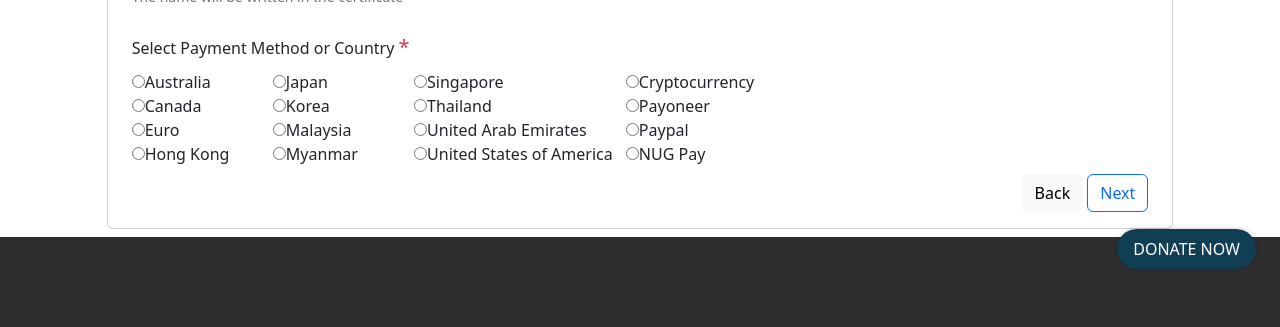
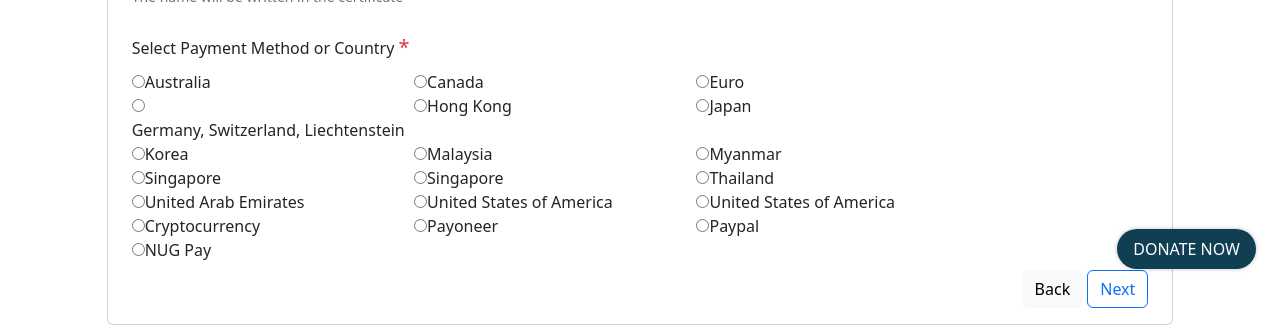
Before and after one commit to miikedev/ytu_frontend, a React (Create React App) app: page /form in a window 1280 px wide. Shown: the part 507-834 px from the top of the page. Built offline with nearby package versions, Linux system fonts and the light colour scheme; no server answers.

Commit message:
Update Changes

```diff
--- a/src/components/AboutSectionComponent.js
+++ b/src/components/AboutSectionComponent.js
@@ -7,7 +7,7 @@ export const AboutSectionComponent = (props) => {
         <p className='px-2 px-lg-0'>{props.firstText}</p>
         <p className='px-2 px-lg-0'>{props.secondText}</p>
         <p className='px-2 px-lg-0'>{props.thirdText}</p>
-        <div>{props.imgContainer}</div>
+    <div>{props.imgContainer}</div>
 
     </div>
   )
--- a/src/components/CampaignItem.js
+++ b/src/components/CampaignItem.js
@@ -19,7 +19,9 @@ export const CampaignItem = (props) => {
             <p className='mt-4'>{description}</p>
             {/* <p>📌မုန့်နှင့်အအေး လူ(၁၀၀)စာ 70,000 ကျပ်</p>
             <p className='mt-4'>လှူဒါန်းချင်သူတွေအနေနဲ့အသေးစိတ်ကိုm.me/FundraisingbyYTUSUမှာစုံစမ်းစီစဥ်နိုင်ပါတယ်...</p> */}
-            <OulineBtn btnName="Buy Tickets"/> {/* Need Link Here */}
+            <a href='http://m.me/YTUStudentsUnion'>
+              <OulineBtn btnName="Buy Tickets"/>
+            </a>
         </div>
         <div className='d-flex flex-wrap col-lg-5 col-11 col-md-6'>
 
--- a/src/components/EnvironmentalAnalysis.js
+++ b/src/components/EnvironmentalAnalysis.js
@@ -13,7 +13,7 @@ export const EnvironmentalAnalysis = (props) => {
         <img src={props.img}/>
         <div>
             <p className='fs-6 text-dark'>Environmental Analysis({props.language})</p>
-            <a href='#' style={{textDecoration: "none"}} className='d-flex align-items-center gap-lg-2 gap-2'>
+            <a href={props.destination} target='blank' style={{textDecoration: "none"}} className='d-flex align-items-center gap-lg-2 gap-2'>
                 <div>Read Full Document</div>
                 <BsBoxArrowUpRight />
             </a>
--- a/src/data/RadioButtonData.js
+++ b/src/data/RadioButtonData.js
@@ -5,66 +5,188 @@ export const countriesAndPayment = [
         bankName: "Australian Bank",
         accountName: "Pyi Kyaw Han",
         bsbNumber: "013593",
-        accountNumber: "155531498"
+        transitNumber: null,
+        institutionNumber: null,
+        accountNumber: "155531498",
+        sortCode: null,
+        swiftCode: null,
     },
     {
         id: 2,
-        option: "Canada"
+        option: "Canada",
+        bankName: null,
+        accountName: "Kaung Set",
+        bsbNumber: null,
+        transitNumber: "02304",
+        institutionNumber: "003",
+        accountNumber: "5119235",
+        sortCode: null,
+        swiftCode: null,
     },
     {
         id: 3,
-        option: "Euro"
+        option: "Euro",
+        bankName: "Revolut Bank",
+        accountName: "Me Me Myat Noe",
+        bsbNumber: null,
+        transitNumber: null,
+        institutionNumber: null,
+        accountNumber: "88558223",
+        sortCode: '04-00-75',
+        swiftCode: null,
     },
     {
         id: 4,
-        option: "Hong Kong"
+        option: "Germany, Switzerland, Liechtenstein",
+        bankName: "Sparkasse Spree Neiße",
+        accountName: "Shwe Hlaing Win",
+        bsbNumber: null,
+        transitNumber: null,
+        institutionNumber: null,
+        accountNumber: "DE74 1805 0000 1190 6116 31",
+        sortCode: null,
+        swiftCode: "WELADED1CBN",
     },
     {
         id: 5,
-        option: "Japan"
+        option: "Hong Kong",
+        bankName: "HSBC Bank",
+        accountName: "SAI SINN ZOM LENG",
+        bsbNumber: null,
+        transitNumber: null,
+        institutionNumber: null,
+        accountNumber: "180-803058-833",
+        sortCode: null,
+        swiftCode: null,
     },
     {
         id: 6,
-        option: "Korea"
+        option: "Japan",
+        bankName: "ゆうちょ銀行",
+        accountName: "チョ－　チ－　ソ－",
+        bsbNumber: null,
+        transitNumber: null,
+        institutionNumber: null,
+        accountNumber: "",
+        sortCode: "",
+        swiftCode: "",
     },
     {
         id: 7,
-        option: "Malaysia"
+        option: "Korea",
+        bankName: "Toss Bank",
+        accountName: "Lin Let Win Thein",
+        bsbNumber: null,
+        transitNumber: null,
+        institutionNumber: null,
+        accountNumber: "100044660697 토스뱅크",
+        sortCode: '',
+        swiftCode: ','
     },
     {
         id: 8,
+        option: "Malaysia",
+        bankName: "May Bank",
+        accountName: "San Htet Aung",
+        bsbNumber: null,
+        transitNumber: null,
+        institutionNumber: null,
+        accountNumber: "1581 1839 1482",
+        sortCode: '',
+        swiftCode: '',
+    },
+    {
+        id: 9,
         option: "Myanmar"
     },
     {
-        id: 9,
-        option: "Singapore"
-    },
-    {
         id: 10,
-        option: "Thailand"
+        option: "Singapore",
+        bankName: "DBS Multiplier Account",
+        accountName: "",
+        bsbNumber: null,
+        transitNumber: null,
+        institutionNumber: null,
+        accountNumber: "191-001714-0",
     },
     {
         id: 11,
-        option: "United Arab Emirates"
+        option: "Singapore",
+        bankName: "Paynow",
+        accountName: "Yin Minn",
+        bsbNumber: null,
+        transitNumber: null,
+        institutionNumber: null,
+        accountNumber: "83216171",
     },
     {
         id: 12,
-        option: "United States of America"
+        option: "Thailand",
+        bankName: "Krungsri Bank",
+        accountName: "Ms Chit Su Chan",
+        bsbNumber: null,
+        transitNumber: null,
+        institutionNumber: null,
+        accountNumber: "302-1-47908-6"
     },
     {
         id: 13,
-        option: "Cryptocurrency"
+        option: "United Arab Emirates",
+        accountName: "HAN THAR MYINT OO",
     },
     {
         id: 14,
-        option: "Payoneer"
+        option: "United States of America",
+        bankName: "Chase Bank (Zip Code - 45432)",
+        accountName: "Hnin Ei Shwe Yee",
+        bsbNumber: null,
+        transitNumber: null,
+        institutionNumber: null,
+        accountNumber: "795639563",
     },
     {
         id: 15,
-        option: "Paypal"
+        option: "United States of America",
+        bankName: "Zelle",
+        accountName: "Hnin Ei Shwe Yee",
+        bsbNumber: null,
+        transitNumber: null,
+        institutionNumber: null,
+        accountNumber: "(326)467-9538",
+    },
+    {
+        id: 15,
+        option: "Cryptocurrency",
+        bankName: "Pay ID - 317314624",
+        accountName: "",
+        bsbNumber: null,
+        transitNumber: null,
+        institutionNumber: null,
+        accountNumber: "Email - aungkyawk1727@gmail.com"
     },
     {
         id: 16,
+        option: "Payoneer",
+        bankName: "Payoneer",
+        accountName: "",
+        bsbNumber: null,
+        transitNumber: null,
+        institutionNumber: null,
+        accountNumber: "Email -johnhamishwatson95@gmail.com"
+    },
+    {
+        id: 17,
+        option: "Paypal",
+        bankName: "Paypal",
+        accountName: "",
+        bsbNumber: null,
+        transitNumber: null,
+        institutionNumber: null,
+        accountNumber: null,
+        accountLink: "https://www.paypal.me/pnkoh?locale.x=en_AU"
+    },
+    {
+        id: 18,
         option: "NUG Pay"
     },
 ]
--- a/src/pages/CampusMasterPlan.js
+++ b/src/pages/CampusMasterPlan.js
@@ -82,12 +82,12 @@ export const CampusMasterPlan = () => {
           <div className='col-lg-10 col-12'>
               <div>
                 <EnvironmentalAnalysis
-                  img={Eng} language="English"
+                  img={Eng} language="English" destination="https://drive.google.com/file/d/1dgqYu-GygsBcQgT6oGPlBsyfdXYnLtVE/view?usp=drivesdk"
                 />
               </div>
               <div className='mt-3'>
                 <EnvironmentalAnalysis
-                  img={Burmese} language="Burmese"
+                  img={Burmese} language="Burmese" destination="https://drive.google.com/file/d/1dCr2Ky20ZuvQwYRC2TfcdxKGvMhetA-k/view?usp=drivesdk"
                 />
               </div>
           </div>
--- a/src/pages/FormPage.js
+++ b/src/pages/FormPage.js
@@ -13,8 +13,8 @@ const GeneralInforamtion = () => {
   const handleHide = () => {
     setModalShow(false)
   }
-  const getData = (bankName, accountName, bsbNumber, accountNumber) => {
-    let tempData = [bankName, accountName, bsbNumber, accountNumber];
+  const getData = (bankName, accountName, bsbNumber, accountNumber, transitNumber, instituionNumber, sortCode, swiftCode, accountLink) => {
+    let tempData = [bankName, accountName, bsbNumber, accountNumber, transitNumber, instituionNumber, sortCode, swiftCode, accountLink];
     setTempData(item => [1,...tempData]);
     return setModalShow(true)
   }
@@ -39,54 +39,19 @@ const GeneralInforamtion = () => {
       </Form.Group>
       <Form.Group className='col-10'>
         <Form.Label>Select Payment Method or Country <span className='text-danger fs-5'>*</span></Form.Label>
-          <div className='d-flex flex-wrap'>
-              <div className='col-lg-2 col-12 col-md-3'>
+          <div className=''>
+              <div className='d-flex flex-column flex-md-row flex-wrap'>
                 {countriesAndPayment.map(item =>
-                  <div key={item.id}>
-                    <input required onClick={() => getData(item.bankName, item.accountName, item.bsbNumber, item.accountNumber)} type="radio" id={item.option} name="country_and_payment" value={item.option} />
+                  <div className='col-lg-4 text-wrap col-md-6' key={item.id}>
+                    <input required onClick={() => getData(item.bankName, item.accountName, item.bsbNumber, item.accountNumber, item.transitNumber, item.institutionNumber, item.sortCode, item.swiftCode, item.accountLink)} type="radio" id={item.option} name="country_and_payment" value={item.option} />
                     <label for={item.option}>{item.option}</label>
-                    <BankAccountModal show={modalShow} onHide={() => handleHide()} bankName={temdata[1]} accountName={temdata[2]} bsbNumber={temdata[3]} accountNumber={temdata[4]}/>
+                    <BankAccountModal show={modalShow} onHide={() => handleHide()} bankName={temdata[1]} accountName={temdata[2]} bsbNumber={temdata[3]} accountNumber={temdata[4]} transitNumber={temdata[5]} institutionNumber={temdata[6]} sortCode={temdata[7]} swiftCode={temdata[8]} accountLink={temdata[9]}/>
                     <Form.Control.Feedback type='invalid'>
                         Please choose a payment method
                     </Form.Control.Feedback>
                   </div>
-                ).slice(0, 4)}
+                )}
               </div>
-              <div className='col-lg-2 col-12 col-md-3'>
-                {countriesAndPayment.map(item =>
-                  <div key={item.id}>
-                    <input required type="radio" id={item.option} name="country_and_payment" value={item.option} />
-                    <label for={item.option}>{item.option}</label>
-                    <Form.Control.Feedback type='invalid'>
-                      Please choose a payment method
-                    </Form.Control.Feedback>
-                  </div>
-                ).slice(4, 8)}
-              </div>
-              <div className='col-lg-3 col-12 col-md-5'>
-                {countriesAndPayment.map(item =>
-                  <div key={item.id}>
-                    <input required type="radio" id={item.option} name="country_and_payment" value={item.option} />
-                    <label for={item.option}>{item.option}</label>
-                    <Form.Control.Feedback type='invalid'>
-                      Please choose a payment method
-                    </Form.Control.Feedback>
-                  </div>
-
-                ).slice(8, 12)}
-              </div>
-              <div className='col-lg-2 col-12 col-md-3'>
-                {countriesAndPayment.map(item =>
-                  <div key={item.id}>
-                    <input required type="radio" id={item.option} name="country_and_payment" value={item.option} />
-                    <label for={item.option}>{item.option}</label>
-                    <Form.Control.Feedback type='invalid'>
-                        Please choose a payment method
-                    </Form.Control.Feedback>
-                  </div>
-                ).slice(12, 16)}
-              </div>
-
           </div>
 
       </Form.Group>
--- a/src/section/Banner.js
+++ b/src/section/Banner.js
@@ -14,7 +14,9 @@ export const Banner = () => {
             <h3 className='header'>"လစဉ်ထောက်ပို့ စွယ်တော်မြေဖို့"</h3>
             <h4 className='mt-3'>For BIT-RIT-YIT alumini and students</h4>
             <p>Pledge monthly contributions towards the revolutionary sectors of YTU</p>
-            <DonateBtn style={{backgroundColor: "#103F54", border: "none"}}/>
+            <a href='https://docs.google.com/forms/d/e/1FAIpQLSd-L7ExFfE1HolHmYxSsX3OUBngd0NluHLtw7y0Zsp-uAVOBQ/viewform'>
+              <button className='text-white rounded p-2' style={{backgroundColor: "#103F54", border: "none"}}>Donate Now</button>
+            </a>
           </div>
         </div>
       </div>
```
Also changed, not shown: src/components/BankAccountModal.js (+21 -3 lines), src/components/DonateBtn.js (+5 -2 lines), src/components/Footer.js (+19 -9 lines), src/section/Hero.js (line endings or trailing spaces).
